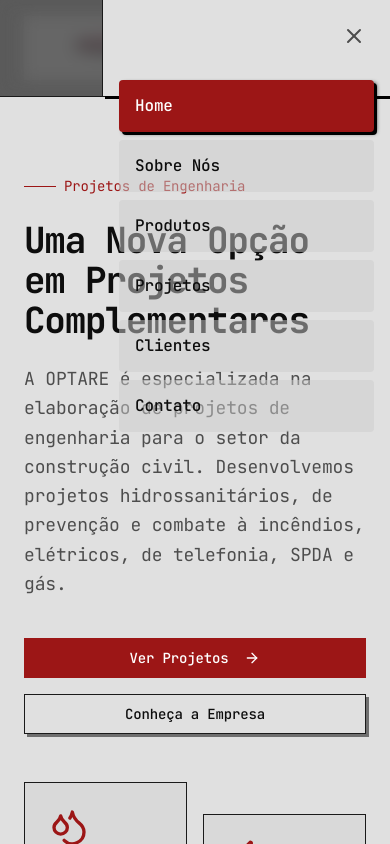
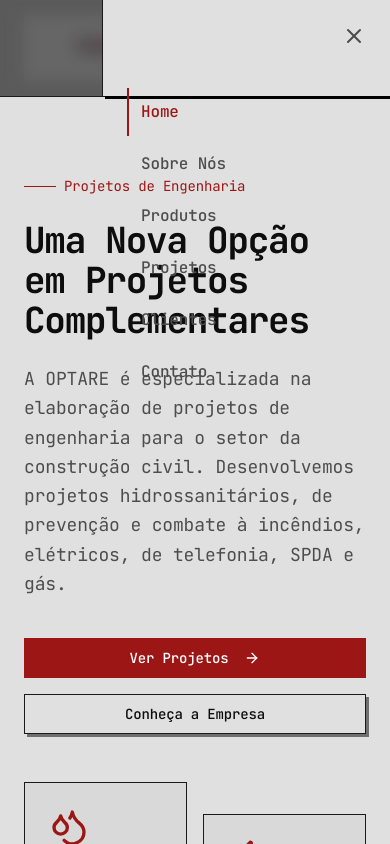
Before and after one commit to joao12345-junior/v0-site-de-engenharia-main, a Next.js app: page / in a window 390 px wide. Both pictures are taken after a click on the button "Abrir menu". Shown: the top 844 px of the page. Built offline with nearby package versions, Linux system fonts and the light colour scheme.

Commit message:
style: update navigation link styles for active/hover states
Unify navigation item background with transparent menu and
add colored border for active/hover links.

```diff
--- a/components/header.tsx
+++ b/components/header.tsx
@@ -114,7 +114,7 @@ export function Header() {
               </div>
 
               {/* Links de navegação */}
-              <nav className="px-4 py-2 space-y-2">
+              <nav className="px-6 py-4 space-y-1">
                 {navigation.map((item, index) => {
                   const isActive = pathname === item.href;
                   return (
@@ -127,10 +127,10 @@ export function Header() {
                     >
                       <Link
                         href={item.href}
-                        className={`block rounded-xl px-4 py-3.5 text-base font-medium transition-all ${
+                        className={`block px-3 py-3 text-base font-medium transition-colors border-l-2 ${
                           isActive
-                            ? "bg-primary text-primary-foreground shadow-md"
-                            : "bg-muted/50 text-foreground hover:bg-muted"
+                            ? "text-primary border-primary"
+                            : "text-muted-foreground border-transparent hover:text-foreground hover:border-muted-foreground"
                         }`}
                         onClick={() => setMobileMenuOpen(false)}
                       >
```
